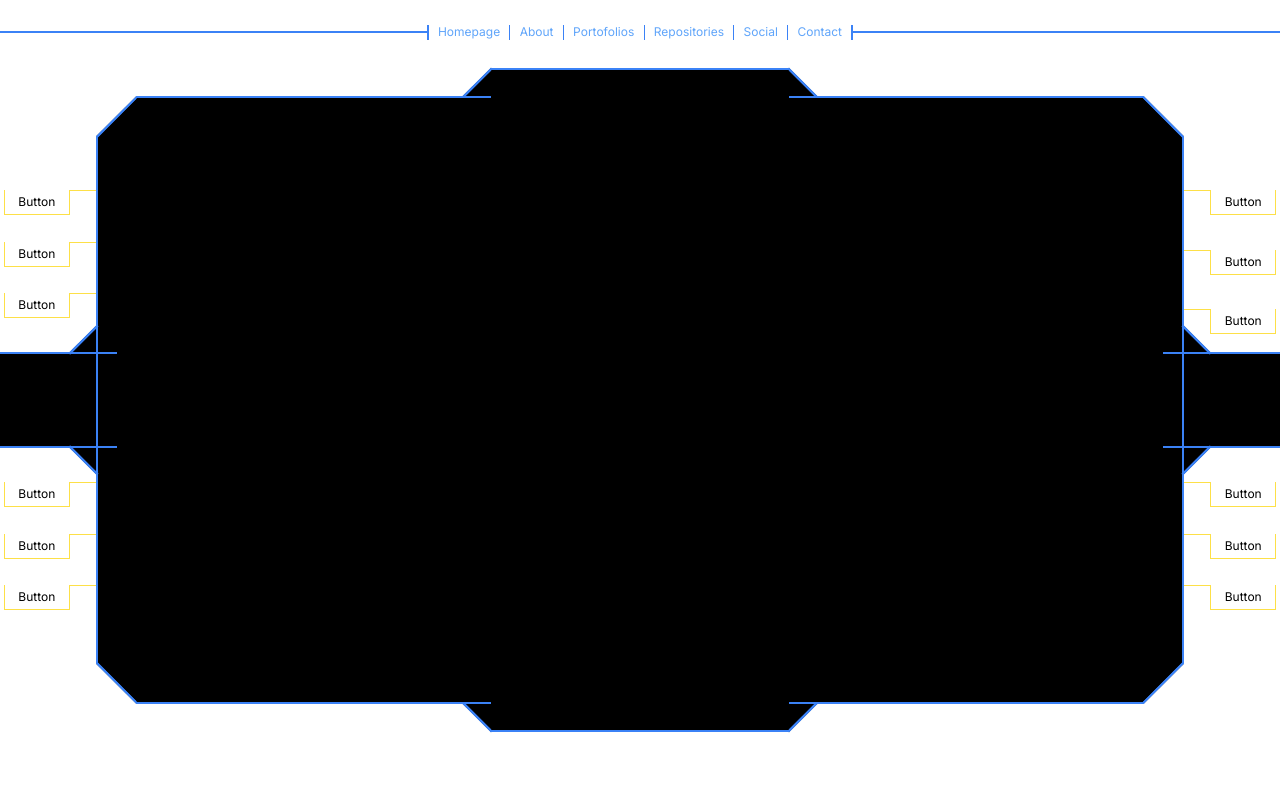
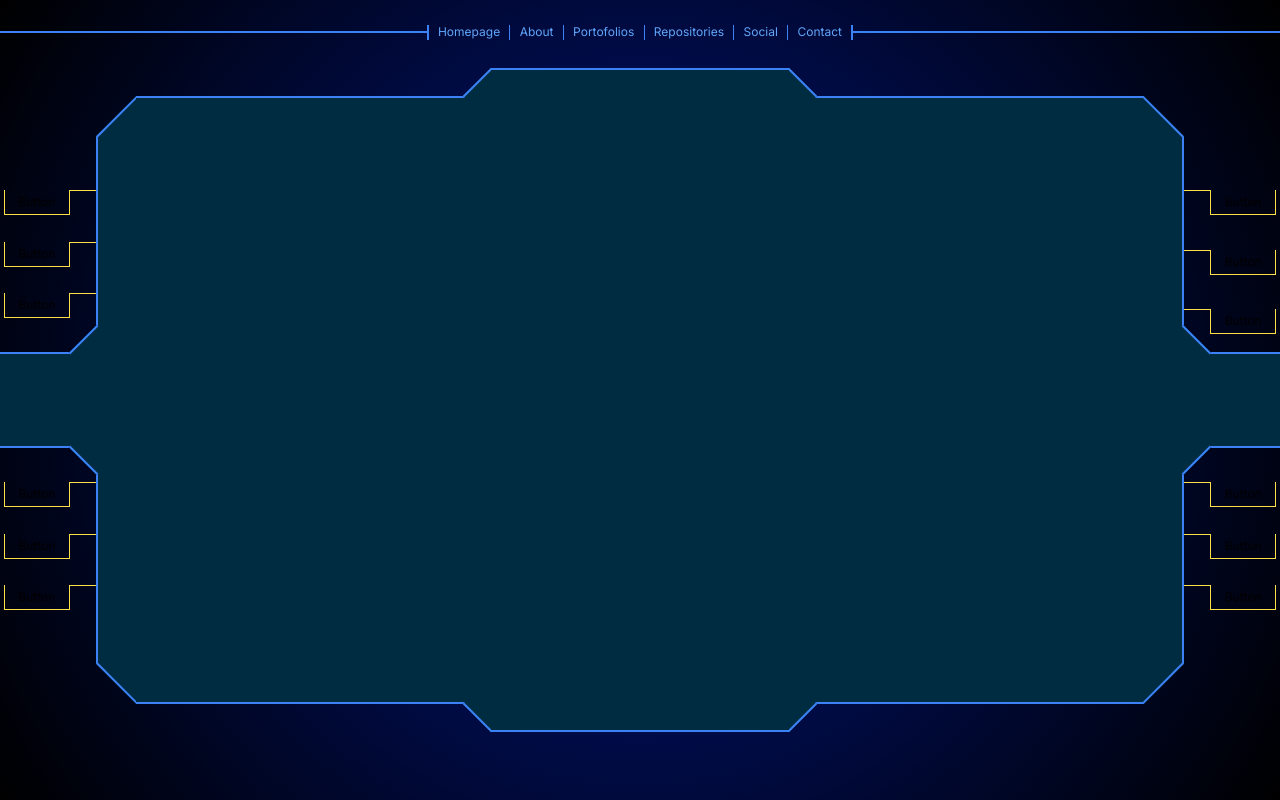
Before and after one commit to Dafazan/Project-Insight, a Next.js app: page / in a window 1280 px wide. Built offline with nearby package versions, Linux system fonts and the light colour scheme.

Commit message:
Update globals.css

```diff
--- a/src/app/globals.css
+++ b/src/app/globals.css
@@ -18,5 +18,10 @@
 
 body {
   color: rgb(var(--foreground-rgb));
-  background: white;
+  background: rgb(0,21,128);
+background: radial-gradient(circle, rgba(0,21,128,1) 0%, rgba(0,0,0,1) 100%);
 }
+
+.base1{
+  background-color: #002c41;
+}
```
